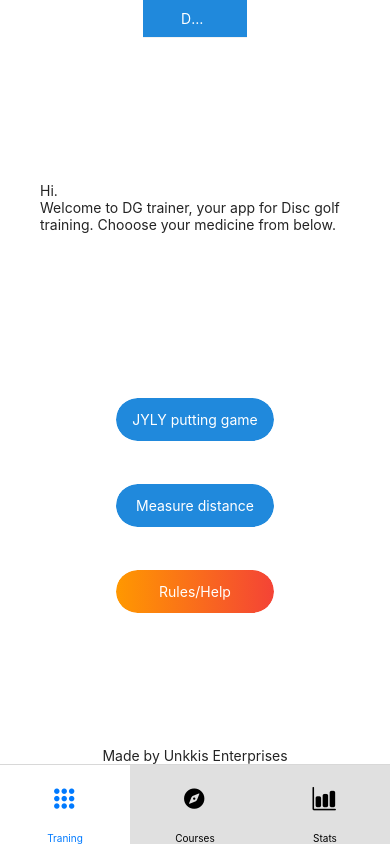
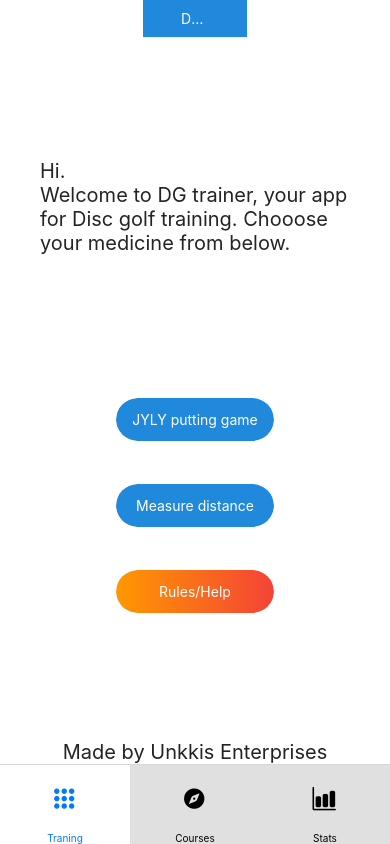
Before and after one commit to Unkkis/disc-golf-training-mobile, a React Native app: screen /Home in a window 390 px wide. Built offline with nearby package versions, Linux system fonts and the light colour scheme; what expo-sqlite would draw is missing.

Commit message:
themeä koetettu

```diff
--- a/App.js
+++ b/App.js
@@ -1,5 +1,34 @@
 import { NavigationContainer } from '@react-navigation/native';
 import { HomeStackNavigator } from './navigation/StackNavigator';
+import { ThemeProvider, createTheme } from '@rneui/themed';
+
+const theme = createTheme({
+  components:{
+    Button: {
+     containerStyle: {
+        margin: 5,
+        backgroundColor: 'rgba(52, 52, 52, 0.0)'
+      },
+      buttonStyle: {
+        width: "100%",
+        borderRadius: 35,
+      },
+    },
+    Text: {
+      style: {
+        fontSize: 20,
+      },
+      h1style: {
+        fontSize: 35,
+      },
+      h4Style: {
+        fontSize: 20
+      }
+
+    }
+
+  }
+});
 
 // Navigation structure:
 // https://reactnavigation.org/docs/hiding-tabbar-in-screens/
@@ -7,9 +36,10 @@ export default function App() {
 
 
   return (
-
-      <NavigationContainer>
-        <HomeStackNavigator />
-      </NavigationContainer>
+      <ThemeProvider theme={theme}>
+        <NavigationContainer>
+          <HomeStackNavigator />
+        </NavigationContainer>
+      </ThemeProvider>
   );
 }
--- a/components/FindCourse.js
+++ b/components/FindCourse.js
@@ -1,5 +1,6 @@
-import { StatusBar } from 'expo-status-bar';
-import { StyleSheet, TextInput, View, Button } from 'react-native';
+
+import { StyleSheet, TextInput, View } from 'react-native';
+import { Button } from '@rneui/themed';
 import React, { useState, useEffect } from 'react';
 import MapView, { Marker, PROVIDER_GOOGLE } from 'react-native-maps';
 import { API_URL, API_KEY, API_URL2 } from '@env';
@@ -106,12 +107,12 @@ export default function App() {
           ) : (<></>)}
       </MapView>
       <View style={styles.overlay} >
-        <TextInput style={{ }}
+        <TextInput style={styles.textinput}
           onChangeText={text=> setAddress(text)}
           value={address}
           placeholder='Click "show" for current location or enter another address'
         />
-      <Button style={{}}
+      <Button
         title='SHOW'
         onPress={findButtonPressed}
         />
@@ -132,10 +133,10 @@ const styles = StyleSheet.create({
     position: 'absolute',
     bottom: 10,
     left: 30,
-    backgroundColor: '#E0E0E0'
+    backgroundColor: 'rgba(52, 52, 52, 0.0)'
   },
   textinput: {
-    backgroundColor: 'grey',
+    backgroundColor: '#E0E0E0',
     height: 20,
   }
 });
--- a/components/Help.js
+++ b/components/Help.js
@@ -1,7 +1,6 @@
-import { StatusBar } from 'expo-status-bar';
 import { StyleSheet, View } from 'react-native';
 import { Text } from "@rneui/themed";
-import Styles from '../Styles'
+
 
 
 export default function Help() {
@@ -31,9 +30,9 @@ const styles = StyleSheet.create({
     backgroundColor: '#fff',
   },
   text: {
+    left: 10,
+    right: 10,
     fontSize: 16,
-    left: 10,
-    right: 10
   }
 
 });
--- a/components/Measure.js
+++ b/components/Measure.js
@@ -193,7 +193,7 @@ export default function Measure() {
           ) : (<></>)}
         </Mapview>
         <View style={styles.overlay}>
-          <TouchableOpacity >
+          <TouchableOpacity style={styles.textField}>
            {lengthVisible ? (<Text h4>Shot length: {shotLength}m</Text>) : (<></>)}
            {accuracyVisible? ( <Text h4>Accuracy: {accuracy}</Text>) : (<></>)}
           </TouchableOpacity>
@@ -220,6 +220,8 @@ const styles = StyleSheet.create({
   overlay: {
     position: 'absolute',
     bottom: 50,
+  },
+  textField: {
     backgroundColor: '#E0E0E0',
-  },
+  }
 });
```
Also changed, not shown: components/Leaderboards.js (deleted, +0 -15 lines).
